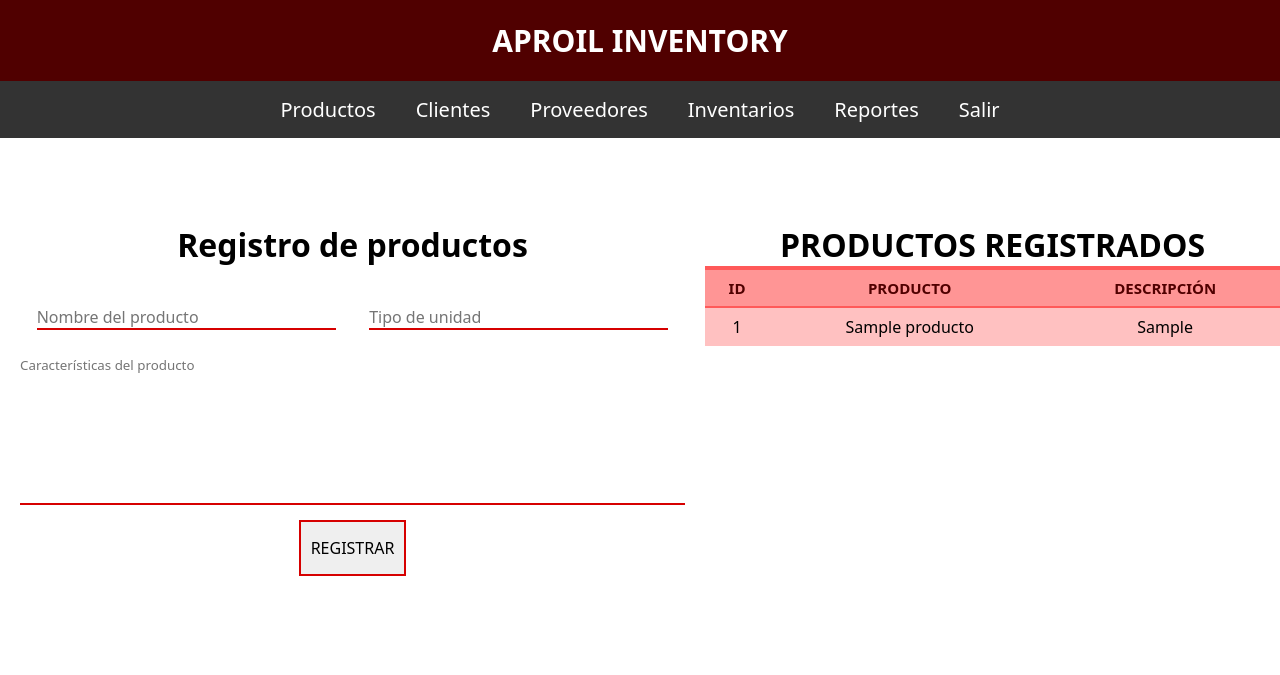
After one commit to alfonsoHR98/aproilinventory, a PHP site: page /html/registrarProducto.php in a window 1280 px wide. The commit adds this page. Shown: the top 675 px of the page. Run offline with PHP 8.4, Linux system fonts and the light colour scheme; tables that the repository leaves empty or names only in its code hold one stand-in row (values such as "Sample post").

Commit message:
Terminación de registro de un producto

```diff
--- /dev/null
+++ b/css/dashboard.css
@@ -0,0 +1,6 @@
+.contenedor {
+  min-height: 500px;
+  display: flex;
+  align-items: center;
+  justify-content: center;
+}
--- /dev/null
+++ b/css/registrarProduct.css
@@ -0,0 +1,101 @@
+.contenedor {
+  min-width: 80vw;
+  box-sizing: border-box;
+  display: flex;
+  flex-direction: row;
+  justify-content: space-around;
+  margin: 60px auto;
+}
+
+.chill-1, .chill-2 {
+  display: flex;
+  flex-direction: column;
+  align-items: center;
+}
+
+.chill-2 {
+  width: 50%;
+}
+
+h1 {
+  font-weight: 600;
+  padding: 25px 10px 0 10px;
+}
+
+.formulario {
+  padding: 40px 20px 40px 20px;
+}
+
+form {
+  display: flex;
+  justify-content: space-between;
+  flex-flow: wrap;
+  order: 2;
+  box-sizing: border-box;
+}
+
+.formulario form label {
+  font-size: 20px;
+  font-weight: 400;
+}
+
+.formulario form textarea {
+  line-height: 150%;
+	height: 150px;
+	resize: none;
+  width: 100%;
+  border: none;
+  border-bottom: solid 2px #d60000;
+  margin-top: 25px;
+}
+
+.formulario form #nombre, #unidad {
+  width: 45%;
+  font-size: 1em;
+  font-weight: 400;
+  border: none;
+  border-bottom: solid 2px #d60000;outline: none;
+}
+
+.formulario form #nombre:focus, #unidad:focus, textarea:focus {
+  outline: none;
+}
+
+.button {
+  border: solid 2px #d60000;
+  font-size: 1em;
+  font-weight: 400;
+  outline: none;
+  padding: 15px 10px 15px 10px;
+  margin-top: 15px;
+}
+
+.btn {
+  width: 100%;
+  display: flex;
+  justify-content: center;
+  align-items: center;
+}
+
+table {
+  border-collapse: collapse;
+  width: 100%;
+  text-align: center;
+}
+
+th {
+  font-size: 15px;
+  padding: 8px;
+  background: #ff9595;
+  border-top: 4px solid #ff5959;
+  border-bottom: 2px solid #ff5959;
+  color:#500000;
+  margin: 5px 0 5px 0;
+}
+
+td {
+  padding: 8px;
+  background: #ffc1c1;
+  border-bottom: 1px solid #fff;
+  border-top: 1px solid transparent;
+}
--- /dev/null
+++ b/html/registrarProducto.php
@@ -0,0 +1,59 @@
+<!DOCTYPE html>
+<html lang="en">
+<head>
+  <meta charset="UTF-8">
+  <meta http-equiv="X-UA-Compatible" content="IE=edge">
+  <meta name="viewport" content="width=device-width, initial-scale=1.0">
+  <title>APROIL</title>
+  <link rel="stylesheet" type="text/css" href="../css/registrarProduct.css">
+</head>
+<body>
+  <?php include('../php/menu.php'); ?>
+  <div class="contenedor">
+    <div class="chill-1">
+      <h1>Registro de productos</h1>
+      <div class="formulario">
+        <form method="POST" action="../php/registroPRODUCTO.php">
+          <label for="nombre"></label>
+          <input type="text" name="nombre" id="nombre" placeholder="Nombre del producto">
+          <label for="unidad"></label>
+          <input type="text" name="unidad" id="unidad" placeholder="Tipo de unidad">
+          <label for="caracteristicas"></label>
+          <textarea name="caracteristicas" id="caracteristicas" placeholder="Características del producto"></textarea>
+          <div class="btn"><input type="submit" value="REGISTRAR" class="button"></div>
+        </form>
+      </div>
+    </div>
+    <div class="chill-2">
+      <?php
+        include('../conn.php');
+        $sql = "SELECT * FROM productos";
+        echo "<h1>PRODUCTOS REGISTRADOS</h1>";
+        echo "<table>
+                <tr>
+                  <th>ID</th>
+                  <th>PRODUCTO</th>
+                  <th>DESCRIPCIÓN</th>
+                </tr>";
+        if($result = $conn->query($sql)) {
+          while ($row = $result->fetch_assoc()){
+            $id = $row["id_producto"];
+            $producto = $row["nombre"];
+            $descripcion = $row["caracteristicas"];
+            echo "
+              <tr>
+                <td>$id</td>
+                <td>$producto</td>
+                <td>$descripcion</td>
+              </tr>
+            ";
+          }
+          $result->free();
+          $conn->close();
+        }
+        echo "</table>";
+      ?>
+    </div>
+  </div>
+</body>
+</html>
--- a/index.html
+++ b/index.html
@@ -6,7 +6,6 @@
   <meta name="viewport" content="width=device-width, initial-scale=1.0">
   <title>APROIL</title>
   <link rel="stylesheet" href="./css/index.css">
-  <script src="./javascript/stars.js"></script>
 </head>
 <body class="main">
   <div class="login">
--- a/dashboard.html
+++ b/php/dashboard.php
@@ -5,8 +5,12 @@
   <meta http-equiv="X-UA-Compatible" content="IE=edge">
   <meta name="viewport" content="width=device-width, initial-scale=1.0">
   <title>APROIL</title>
+  <link rel="stylesheet" href="../css/dashboard.css">
 </head>
 <body>
-  <h1>hola</h1>
+  <?php include('./menu.php'); ?>
+  <div class="contenedor">
+    <img src="../images/pozo.gif">
+  </div>
 </body>
 </html>
--- a/php/login.php
+++ b/php/login.php
@@ -15,7 +15,7 @@
   if (mysqli_num_rows($result) > 0) {
     while ($fila = mysqli_fetch_assoc($result)) {
       if ($fila['usuario'] == $usuario && $fila['password'] == $password) {
-        header("Location: ../dashboard.html");
+        header("Location: ./dashboard.php");
         exit();
       }else{
         header("Location: ../index.html");
--- /dev/null
+++ b/php/menu.php
@@ -0,0 +1,118 @@
+
+<div class="menu">
+  <div class="logo">
+    <a href="../php/dashboard.php">APROIL INVENTORY</a>
+  </div>
+  <nav>
+    <ul class="menu_horizontal">
+      <li>
+        <a href="#">Productos</a>
+        <ul class="menu_vertical">
+          <li><a href="../html/registrarProducto.php">Registrar producto</a></li>
+          <li><a href="#">Eliminar producto</a></li>
+          <li><a href="#">Modificar producto</a></li>
+        </ul>
+      </li>
+      <li>
+        <a href="#">Clientes</a>
+        <ul class="menu_vertical">
+          <li><a href="#">Registrar cliente</a></li>
+          <li><a href="#">Eliminar cliente</a></li>
+          <li><a href="#">Modificar cliente</a></li>
+        </ul>
+      </li>
+      <li>
+        <a href="#">Proveedores</a>
+        <ul class="menu_vertical">
+          <li><a href="#">Registrar proveedor</a></li>
+          <li><a href="#">Eliminar proveedor</a></li>
+          <li><a href="#">Modificar proveedor</a></li>
+        </ul>
+      </li>
+      <li>
+        <a href="#">Inventarios</a>
+        <ul class="menu_vertical">
+          <li><a href="#">Consultar por producto</a></li>
+          <li><a href="#">Consultar lotes</a></li>
+        </ul>
+      </li>
+      <li><a href="#">Reportes</a></li>
+      <li><a href="#">Salir</a></li>
+    </ul>
+  </nav>
+</div>
+<style>
+  *{
+    margin: 0;
+    padding: 0;
+    box-sizing: border-box;
+    font-family: system-ui, -apple-system, BlinkMacSystemFont, 'Segoe UI', Roboto, Oxygen, Ubuntu, Cantarell, 'Open Sans', 'Helvetica Neue', sans-serif;
+  }
+
+  .menu {
+    background: #333;
+    display: flex;
+    flex-direction: column;
+    justify-content: center;
+  }
+
+  .logo {
+    background-color: #500000;
+    display: flex;
+    align-items: center;
+    justify-content: center;
+  }
+
+  .logo a {
+    text-decoration: none;
+    font-size: 30px;
+    color: white;
+    font-weight: 800;
+    padding: 20px 0 20px 0;
+  }
+  nav {
+    margin: auto;
+    background-color: #333;
+    font-size: 20px;
+  }
+
+  .menu_horizontal {
+    list-style: none;
+    display: flex;
+    justify-content: space-around;
+  }
+
+  .menu_horizontal > li >a {
+    display: block;
+    padding: 15px 20px;
+    color: white;
+    text-decoration: none;
+  }
+
+  .menu_horizontal > li:hover {
+    background-color: #af0505;
+  }
+
+  .menu_vertical {
+    position: absolute;
+    display: none;
+    list-style: none;
+    width: 200px;
+    background-color: rgba(0, 0, 0, .5);
+  }
+
+  .menu_horizontal li:hover .menu_vertical {
+    display: block;
+  }
+
+  .menu_vertical li:hover {
+    background-color: #ff2626;
+  }
+
+  .menu_vertical li a {
+    display: block;
+    color: white;
+    padding: 15px 15px 15px 20px;
+    text-decoration: none;
+  }
+</style>
```
Also changed, not shown: css/index.css (+14 -8 lines), php/registroPRODUCTO.php (added, +18 -0 lines), images/pozo.gif (added).
